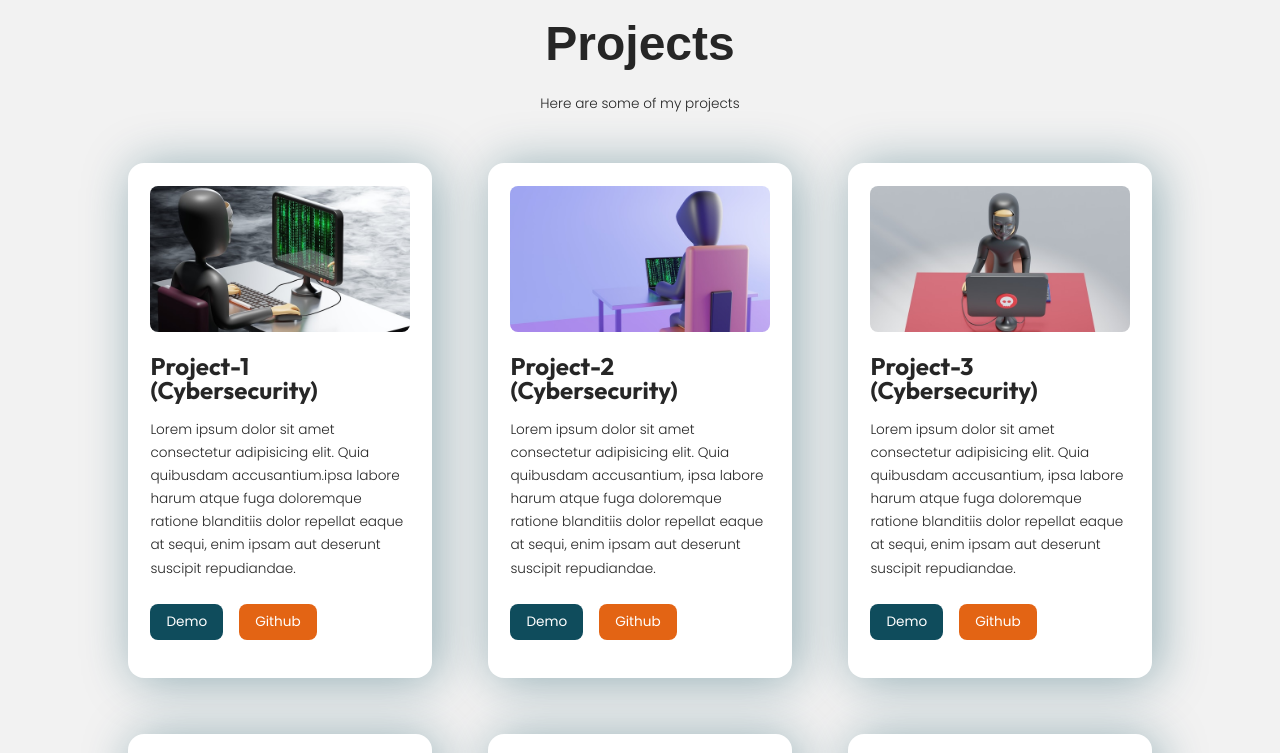
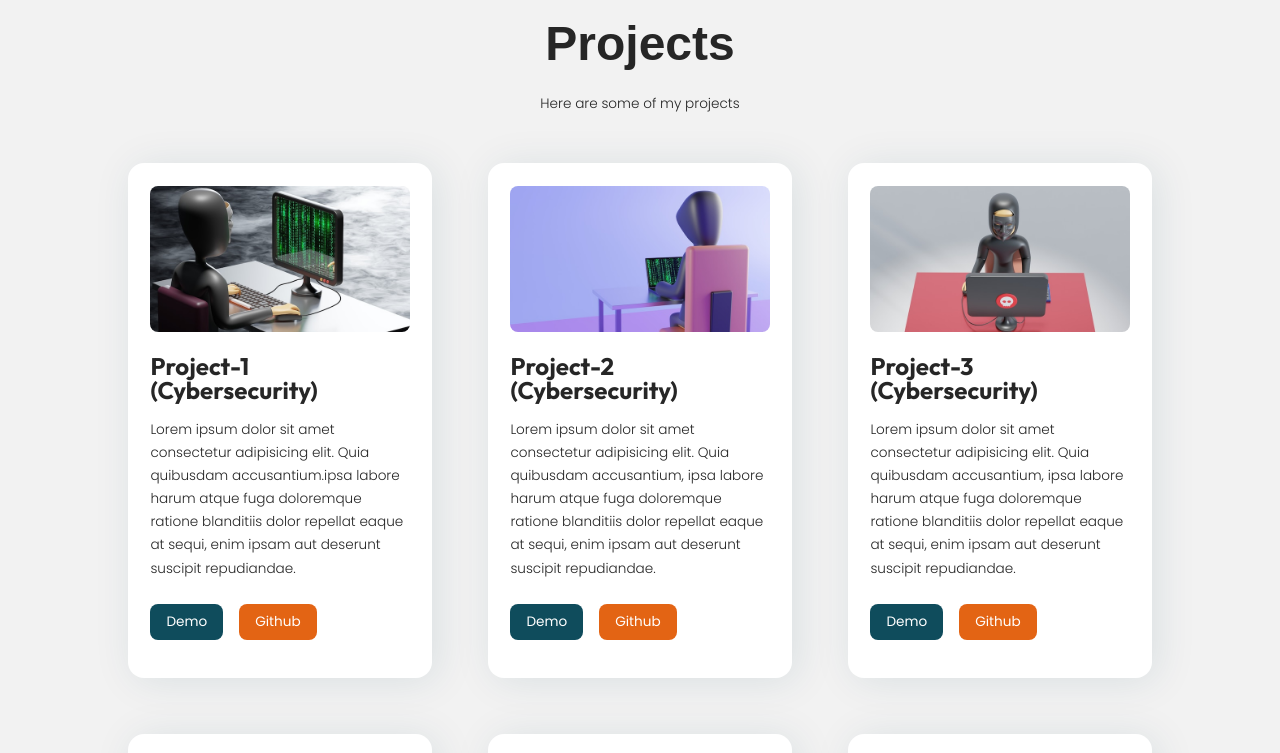
Before and after one commit to shaymk1/mamo-kekae, a plain HTML site: page index.html in a window 1280 px wide. Shown: the part 1715-2468 px from the top of the page. Drawn offline with nearby package versions, Linux system fonts and the light colour scheme; a web font is replaced by a local one.

Commit message:
changed the projects card shadow

```diff
--- a/style.css
+++ b/style.css
@@ -409,7 +409,7 @@ nav {
 
 .project {
 	background: var(--color-gray-100);
-	box-shadow: var(--shadow-3);
+	box-shadow: var(--shadow-2);
 	padding: 1.4rem;
 	border-radius: var(--radius-2);
 	transition: var(--transition);
```
